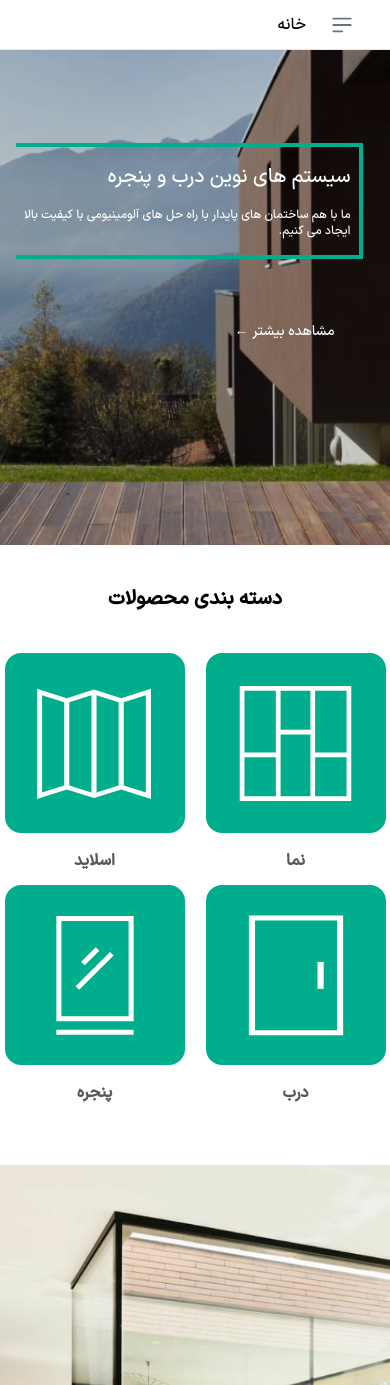
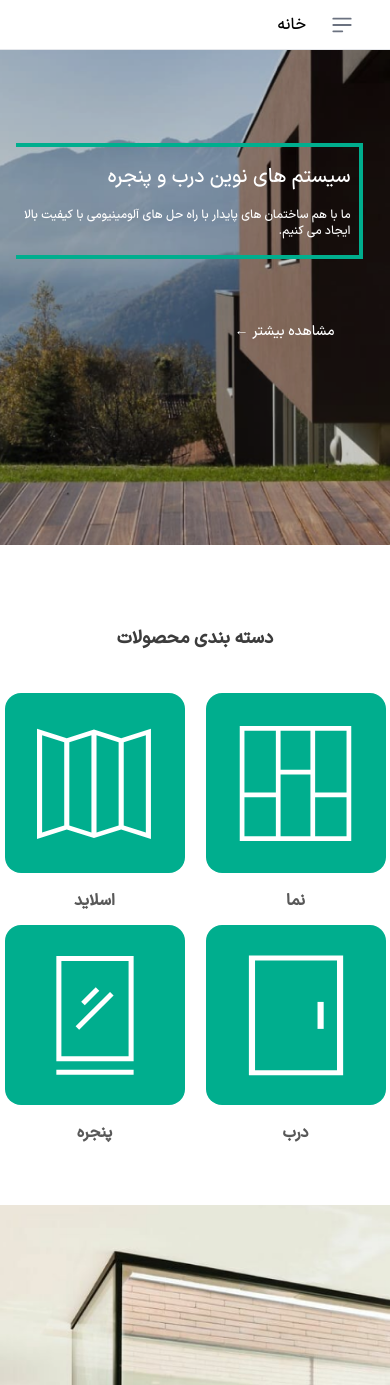
Before and after one commit to zahra-hsb/hanz-, a Next.js app: page / in a window 390 px wide. Shown: the top 1385 px of the page. Built offline with nearby package versions, Linux system fonts and the light colour scheme.

Commit message:
responsive sizes created

```diff
--- a/src/components/layout/CategorySection/index.jsx
+++ b/src/components/layout/CategorySection/index.jsx
@@ -1,11 +1,11 @@
 const CategorySection = () => {
     return (
         <>
-            <section className="flex flex-col w-full items-center pb-10">
+            <section className="flex flex-col w-full items-center py-10">
                 <div className="flex flex-col lg:w-[80%] items-center ">
 
                     <div className="p-10">
-                        <h4 className="text-xl font-bold">
+                        <h4 className="lg:text-xl text-lg font-bold opacity-[76%]">
                             دسته بندی محصولات
                         </h4>
                     </div>
```
